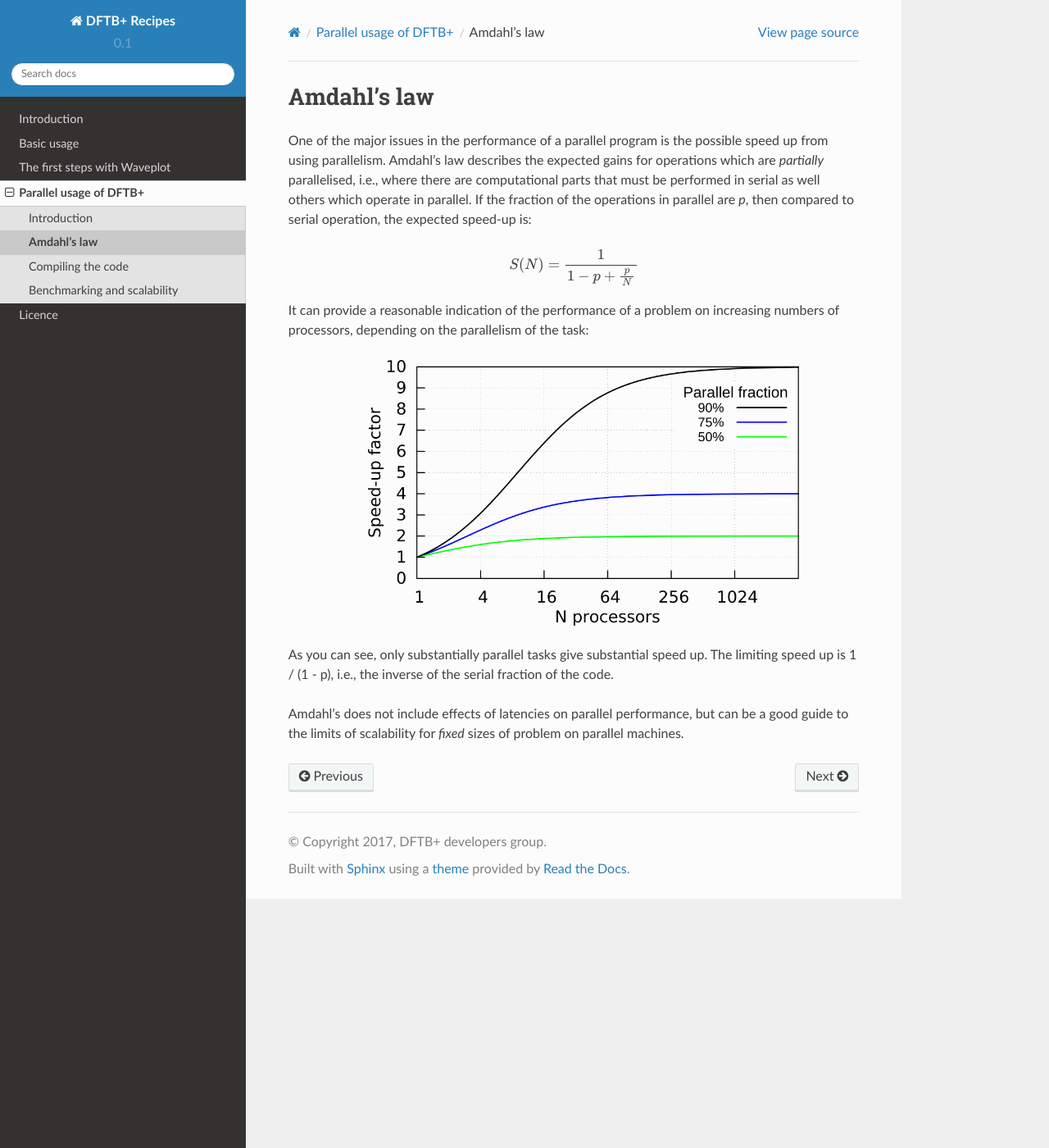
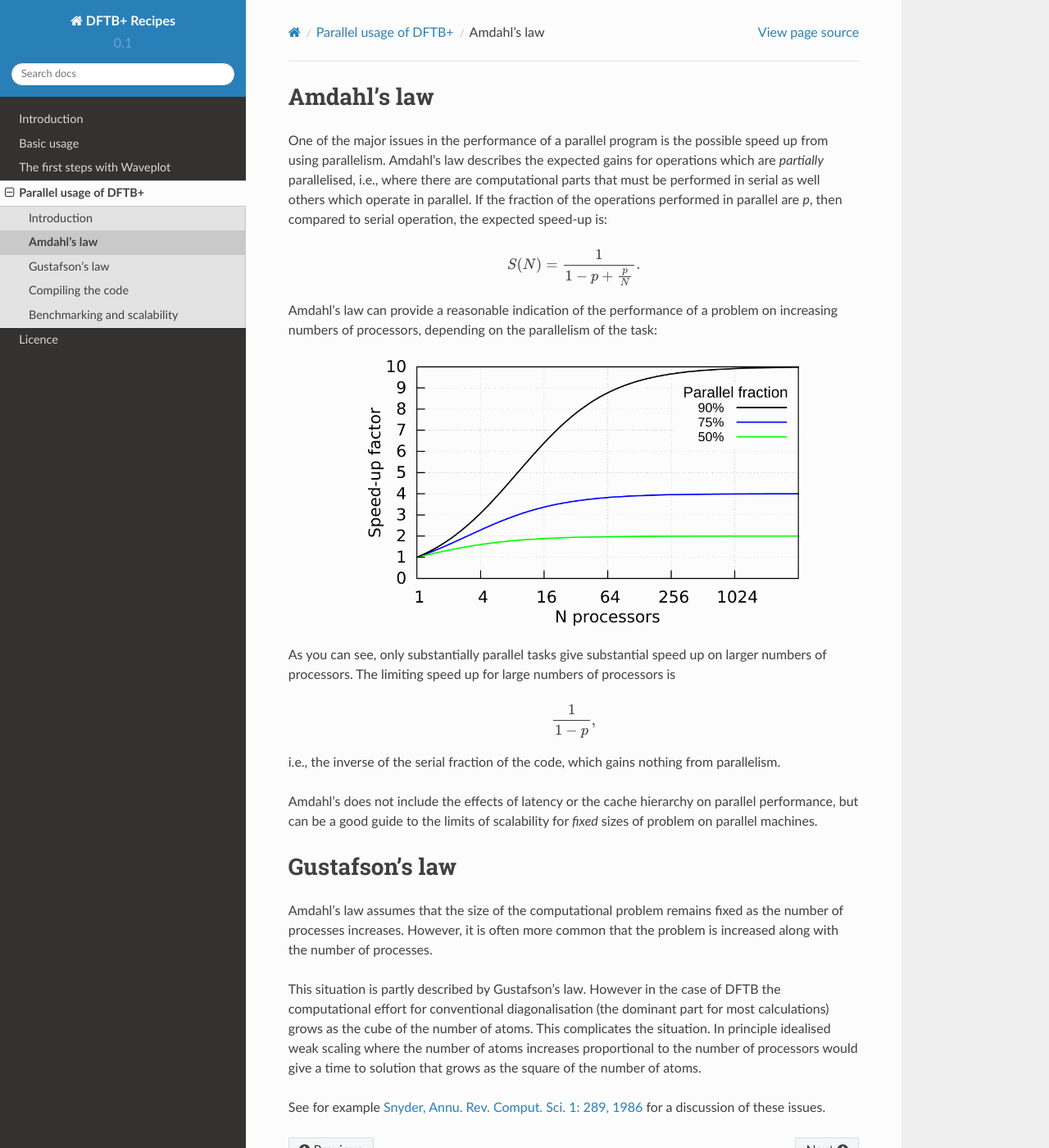
Before and after one commit to dftbplus/recipes, a Sphinx documentation site: the page built from docs/parallel/amdahl.rst, in a window 1280 px wide and 1400 px high. Shown: the whole window at 82% size. Built offline with Sphinx 7.4.7 and the Read the Docs theme 2.0.0, drawn with Linux system fonts in a browser that asks for light colours.

```diff
--- a/docs/parallel/amdahl.rst
+++ b/docs/parallel/amdahl.rst
@@ -5,25 +5,50 @@ One of the major issues in the performance of a parallel program is the possible
 speed up from using parallelism. Amdahl's law describes the expected gains for
 operations which are `partially` parallelised, i.e., where there are
 computational parts that must be performed in serial as well others which
-operate in parallel. If the fraction of the operations in parallel are `p`, then
-compared to serial operation, the expected speed-up is:
+operate in parallel. If the fraction of the operations performed in parallel are
+`p`, then compared to serial operation, the expected speed-up is:
 
 .. math::
 
-   S(N) = \frac{ 1 }{ 1 - p + \frac{p}{N} }
+   S(N) = \frac{ 1 }{ 1 - p + \frac{p}{N} }.
 
-It can provide a reasonable indication of the performance of a problem on
-increasing numbers of processors, depending on the parallelism of the task:
+Amdahl's law can provide a reasonable indication of the performance of a problem
+on increasing numbers of processors, depending on the parallelism of the task:
 
   .. figure:: ../_figures/parallel/amdahl.png
      :height: 40ex
      :align: center
      :alt: Amdahl's law for speed-up.
 
-As you can see, only substantially parallel tasks give substantial speed up. The
-limiting speed up is 1 / (1 - p), i.e., the inverse of the serial fraction of
-the code.
+As you can see, only substantially parallel tasks give substantial speed up on
+larger numbers of processors. The limiting speed up for large numbers of
+processors is
 
-Amdahl's does not include effects of latencies on parallel performance, but can
-be a good guide to the limits of scalability for `fixed` sizes of problem on
-parallel machines.
+.. math::
+
+   \frac{1}{1 - p},
+
+i.e., the inverse of the serial fraction of the code, which gains nothing from
+parallelism.
+
+Amdahl's does not include the effects of latency or the cache hierarchy on
+parallel performance, but can be a good guide to the limits of scalability for
+`fixed` sizes of problem on parallel machines.
+
+Gustafson's law
+===============
+
+Amdahl's law assumes that the size of the computational problem remains fixed as
+the number of processes increases. However, it is often more common that the
+problem is increased along with the number of processes.
+
+This situation is partly described by Gustafson's law. However in the case of
+DFTB the computational effort for conventional diagonalisation (the dominant
+part for most calculations) grows as the cube of the number of atoms. This
+complicates the situation. In principle idealised weak scaling where the number
+of atoms increases proportional to the number of processors would give a time to
+solution that grows as the square of the number of atoms.
+
+See for example `Snyder, Annu. Rev. Comput. Sci. 1: 289, 1986
+<https://dx.doi.org/10.1146/annurev.cs.01.060186.001445>`_ for a discussion of
+these issues.
```
Also changed, not shown: docs/parallel/benchmarking.rst (+26 -13 lines), docs/parallel/compiling.rst (+21 -17 lines), docs/parallel/introduction.rst (+28 -7 lines).
